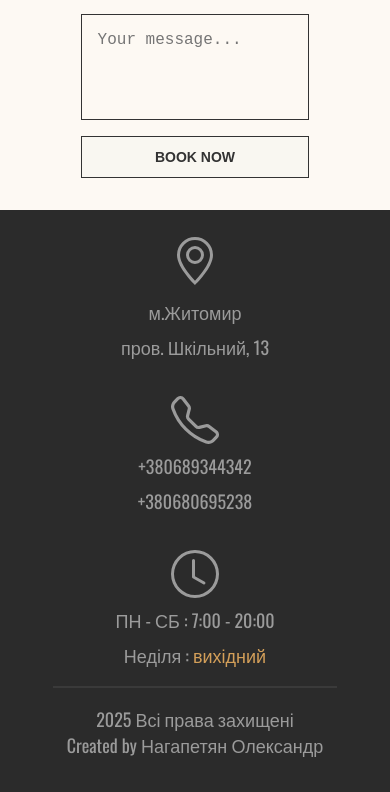
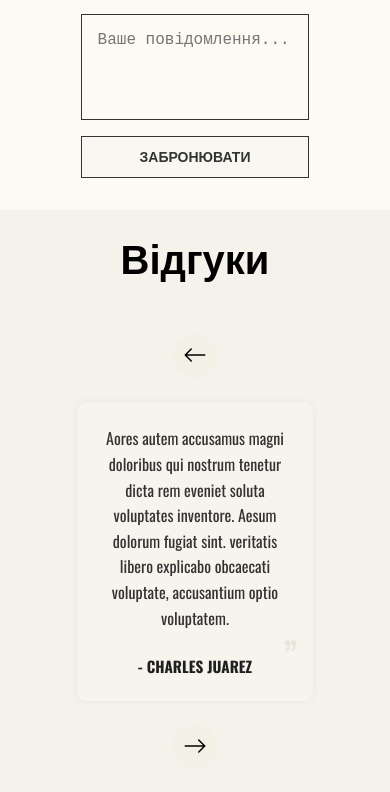
Before and after one commit to DesuHex1k/CaffeeShop, a Next.js app: page / in a window 390 px wide. Shown: the part 5881-6673 px from the top of the page. Built offline with nearby package versions, Linux system fonts and the light colour scheme.

Commit message:
Відгуки

```diff
--- a/app/page.jsx
+++ b/app/page.jsx
@@ -1,6 +1,7 @@
 import React from 'react';
 import './pageHome.css'
 import Image from "next/image";
+import Testimonials from "../components/Testimonials";
 
 const Page = () => {
     const menuItems = [
@@ -159,9 +160,9 @@ const Page = () => {
                     <h1>Заброннюй стіл</h1>
                     <form action="" className="form">
                         <div className="grid">
-                            <input type="text" placeholder="Your Name" />
-                            <input type="email" placeholder="Email Address" />
-                            <input type="tel" placeholder="Phone Number" />
+                            <input type="text" placeholder="Ваше ім'я" />
+                            <input type="email" placeholder="Електронна пошта" />
+                            <input type="tel" placeholder="Номер телефона" />
                             <input type="date" placeholder="MM/DD/YYYY" />
                             <select>
                                 <option>7:00</option>
@@ -187,13 +188,16 @@ const Page = () => {
                         </div>
                     </form>
 
-                    <textarea placeholder="Your message..." rows="4" />
+                    <textarea placeholder="Ваше повідомлення..." rows="4" />
 
-                    <button type="submit" className='cartButton'>Book Now</button>
+                    <button type="submit" className='cartButton'>Забронювати</button>
                 </div>
-
             </div>
 
+            <div className="shop content">
+                <h1>Відгуки</h1>
+                <Testimonials/>
+            </div>
         </div>
     );
 };
--- /dev/null
+++ b/components/Testimonials.jsx
@@ -0,0 +1,57 @@
+'use client';
+import { useState } from 'react';
+import styles from './Testimonials.module.css';
+
+const testimonials = [
+    {
+        author: "CHARLES JUAREZ",
+        text: "Aores autem accusamus magni doloribus qui nostrum tenetur dicta rem eveniet soluta voluptates inventore. Aesum dolorum fugiat sint. veritatis libero explicabo obcaecati voluptate, accusantium optio voluptatem.",
+    },
+    {
+        author: "RAICHEL SMITH",
+        text: "Mores autem accusamus magni doloribus qui nostrum tenetur dicta rem eveniet soluta voluptates inventore. Aesum dolorum fugiat sint. veritatis libero explicabo obcaecati voluptate, accusantium optio voluptatem.",
+    },
+];
+
+export default function Testimonials() {
+    const [current, setCurrent] = useState(0);
+    const [fade, setFade] = useState(false);
+
+    const handleChange = (direction) => {
+        setFade(true); // старт анімації зникнення
+        setTimeout(() => {
+            setCurrent((prev) =>
+                direction === 'next'
+                    ? (prev + 1) % testimonials.length
+                    : (prev - 1 + testimonials.length) % testimonials.length
+            );
+            setFade(false); // запуск з’явлення
+        }, 300); // відповідно до transition у CSS
+    };
+
+    return (
+        <section className={styles.section}>
+            <div className={styles.slider}>
+                <button onClick={() => handleChange('prev')} className={styles.arrow}>
+                    <svg xmlns="http://www.w3.org/2000/svg" width="48" height="48" fill="currentColor" viewBox="0 0 16 16">
+                        <path fillRule="evenodd"
+                              d="M15 8a.5.5 0 0 0-.5-.5H2.707l3.147-3.146a.5.5 0 1 0-.708-.708l-4 4a.5.5 0 0 0 0 .708l4 4a.5.5 0 0 0 .708-.708L2.707 8.5H14.5A.5.5 0 0 0 15 8" />
+                    </svg>
+                </button>
+
+                <div className={`${styles.card} ${fade ? styles.fadeOut : styles.fadeIn}`}>
+                    <p className={styles.text}>{testimonials[current].text}</p>
+                    <p className={styles.author}>- {testimonials[current].author}</p>
+                    <div className={styles.quoteMark}>”</div>
+                </div>
+
+                <button onClick={() => handleChange('next')} className={styles.arrow}>
+                    <svg xmlns="http://www.w3.org/2000/svg" width="48" height="48" fill="currentColor" viewBox="0 0 16 16">
+                        <path fillRule="evenodd"
+                              d="M1 8a.5.5 0 0 1 .5-.5h11.793l-3.147-3.146a.5.5 0 0 1 .708-.708l4 4a.5.5 0 0 1 0 .708l-4 4a.5.5 0 0 1-.708-.708L13.293 8.5H1.5A.5.5 0 0 1 1 8" />
+                    </svg>
+                </button>
+            </div>
+        </section>
+    );
+}
--- /dev/null
+++ b/components/Testimonials.module.css
@@ -0,0 +1,130 @@
+.section {
+    text-align: center;
+    padding: 3em;
+}
+
+.slider {
+    display: flex;
+    align-items: center;
+    justify-content: center;
+    gap: 2rem;
+}
+
+.arrow {
+    background: #f3f0e6;
+    border: none;
+    border-radius: 50%;
+    cursor: pointer;
+    width: 72px;
+    height: 72px;
+    transition: background 0.3s;
+}
+
+.arrow:hover {
+    background-color: #e0d5c2;
+}
+
+.card {
+    max-width: 600px;
+    background-color: #f7f4ed;
+    padding: 2rem;
+    border-radius: 10px;
+    position: relative;
+    box-shadow: 0 0 8px rgba(0,0,0,0.05);
+}
+
+.text {
+    font-size: 1.5rem;
+    line-height: 1.6;
+    color: #333;
+    margin-bottom: 1.5rem;
+}
+
+.author {
+    font-weight: bold;
+    font-size: 1.2rem;
+    color: #1f1f1f;
+}
+
+.quoteMark {
+    position: absolute;
+    bottom: 1.5rem;
+    right: 1.5rem;
+    font-size: 4rem;
+    color: #e8e3d8;
+    pointer-events: none;
+}
+
+.fadeIn {
+    opacity: 1;
+    transition: opacity 0.3s ease-in;
+}
+
+.fadeOut {
+    opacity: 0;
+    transition: opacity 0.3s ease-out;
+}
+@media (max-width: 1200px) {
+    .text {
+        font-size: 1.3rem;
+    }
+
+    .author {
+        font-size: 1.1rem;
+    }
+}
+
+@media (max-width: 768px) {
+    .slider {
+        flex-direction: column;
+        gap: 1.5rem;
+    }
+
+    .arrow {
+        width: 56px;
+        height: 56px;
+    }
+
+    .card {
+        padding: 1.5rem;
+        max-width: 90%;
+    }
+
+    .text {
+        font-size: 1.1rem;
+    }
+
+    .author {
+        font-size: 1rem;
+    }
+
+    .quoteMark {
+        font-size: 3rem;
+        bottom: 1rem;
+        right: 1rem;
+    }
+}
+
+@media (max-width: 480px) {
+    .arrow {
+        width: 44px;
+        height: 44px;
+    }
+
+    .arrow svg {
+        width: 24px;
+        height: 24px;
+    }
+
+    .text {
+        font-size: 1rem;
+    }
+
+    .author {
+        font-size: 0.95rem;
+    }
+
+    .quoteMark {
+        font-size: 2.5rem;
+    }
+}
```
